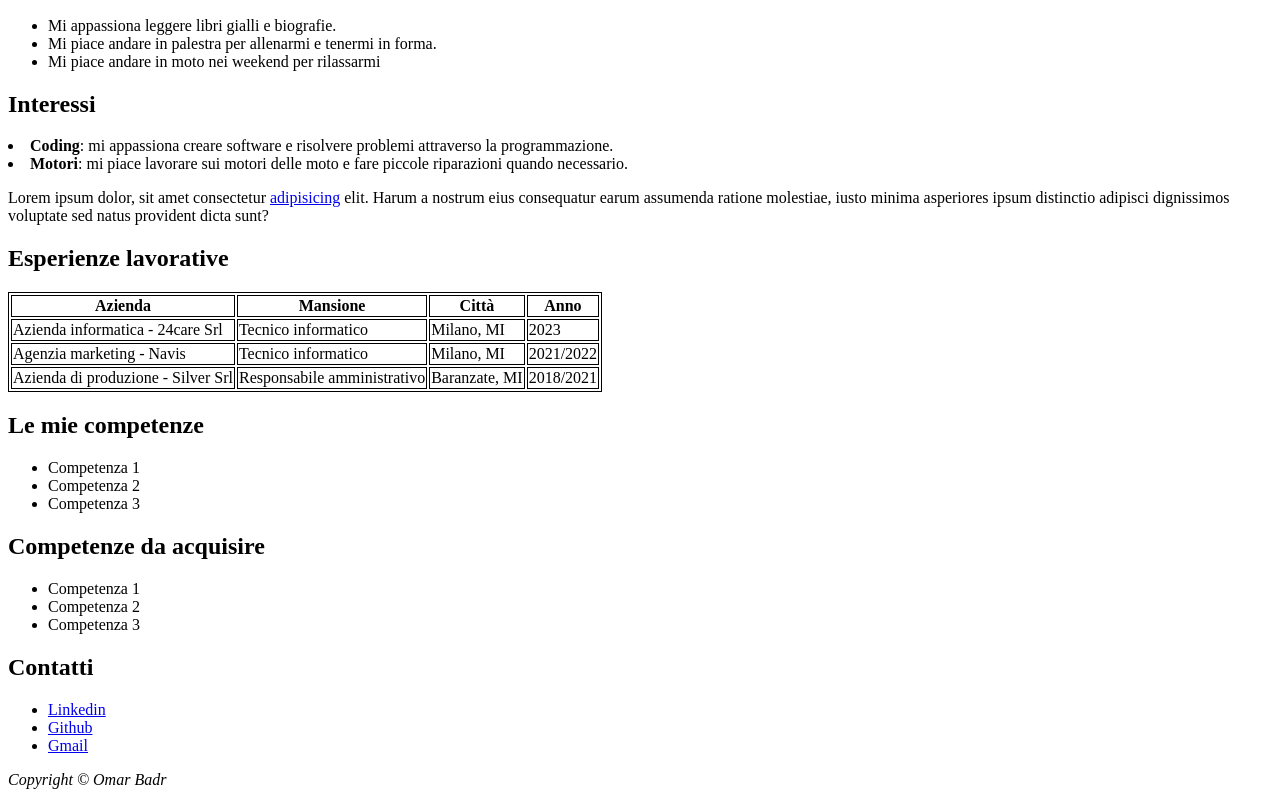
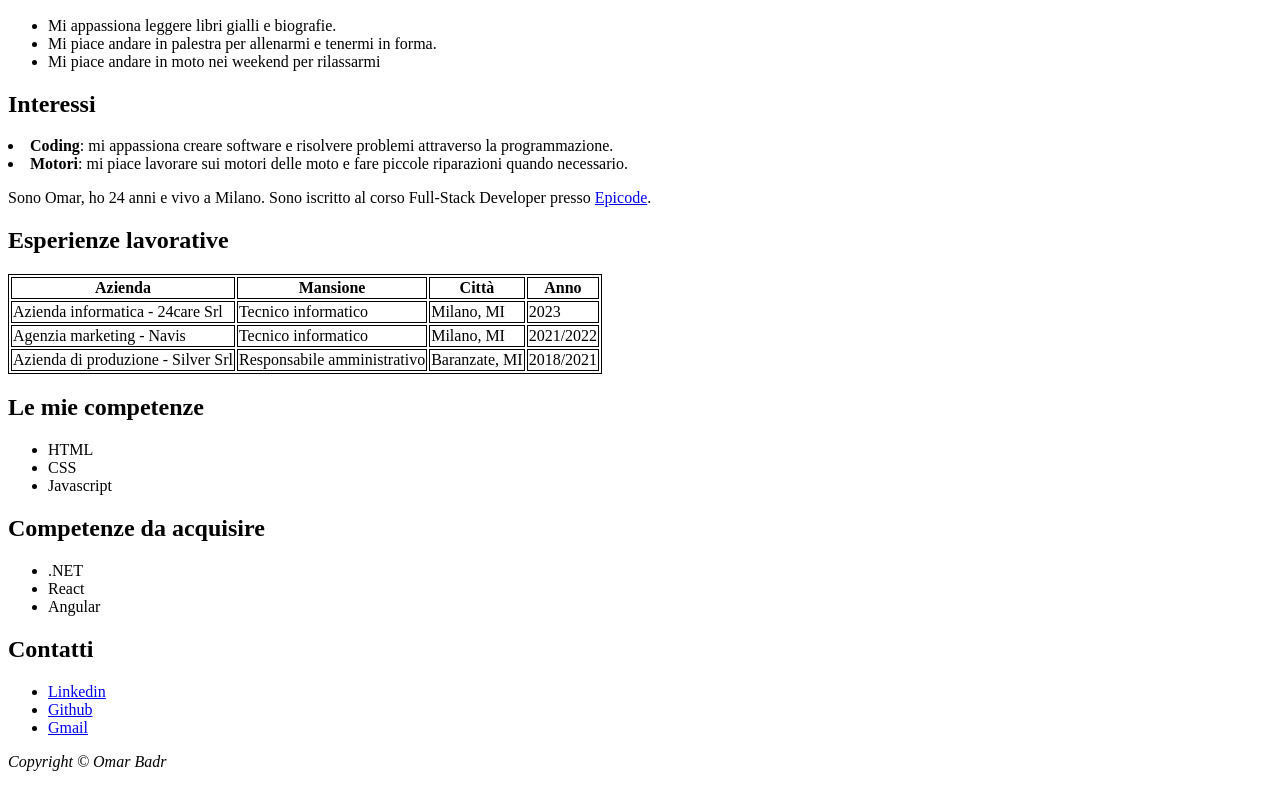
Before and after one commit to ombadr/OmarBadrFS0623-01, a plain HTML site: page index.html in a window 1280 px wide. Shown: the part 567-1364 px from the top of the page. Drawn offline with Linux system fonts and the light colour scheme.

Commit message:
update index.html

```diff
--- a/index.html
+++ b/index.html
@@ -41,10 +41,8 @@
       </li>
 
       <p>
-        Lorem ipsum dolor, sit amet consectetur
-        <a href="#">adipisicing</a> elit. Harum a nostrum eius consequatur earum
-        assumenda ratione molestiae, iusto minima asperiores ipsum distinctio
-        adipisci dignissimos voluptate sed natus provident dicta sunt?
+        Sono Omar, ho 24 anni e vivo a Milano. Sono iscritto al corso Full-Stack
+        Developer presso <a href="#">Epicode</a>.
       </p>
 
       <h2>Esperienze lavorative</h2>
@@ -78,16 +76,16 @@
       <div>
         <h2>Le mie competenze</h2>
         <ul>
-          <li>Competenza 1</li>
-          <li>Competenza 2</li>
-          <li>Competenza 3</li>
+          <li>HTML</li>
+          <li>CSS</li>
+          <li>Javascript</li>
         </ul>
 
         <h2>Competenze da acquisire</h2>
         <ul>
-          <li>Competenza 1</li>
-          <li>Competenza 2</li>
-          <li>Competenza 3</li>
+          <li>.NET</li>
+          <li>React</li>
+          <li>Angular</li>
         </ul>
       </div>
       <h2>Contatti</h2>
```
